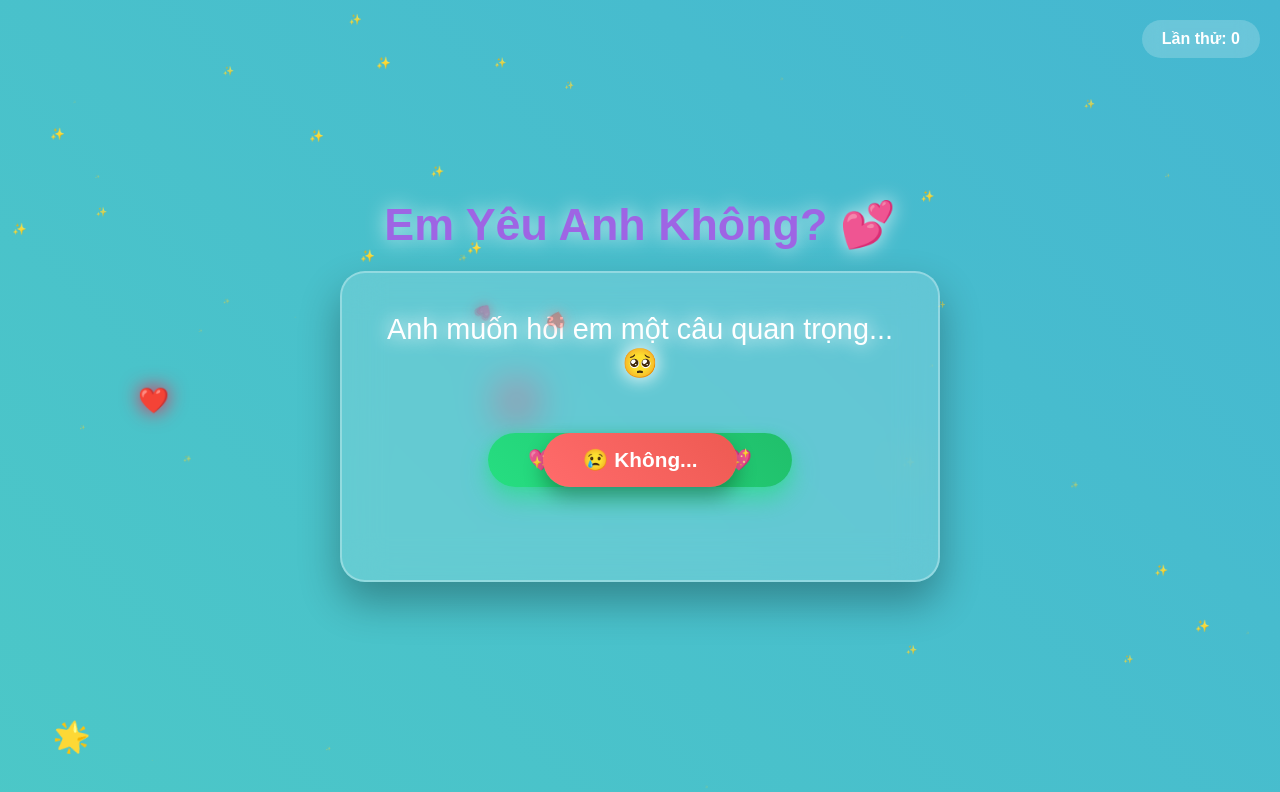
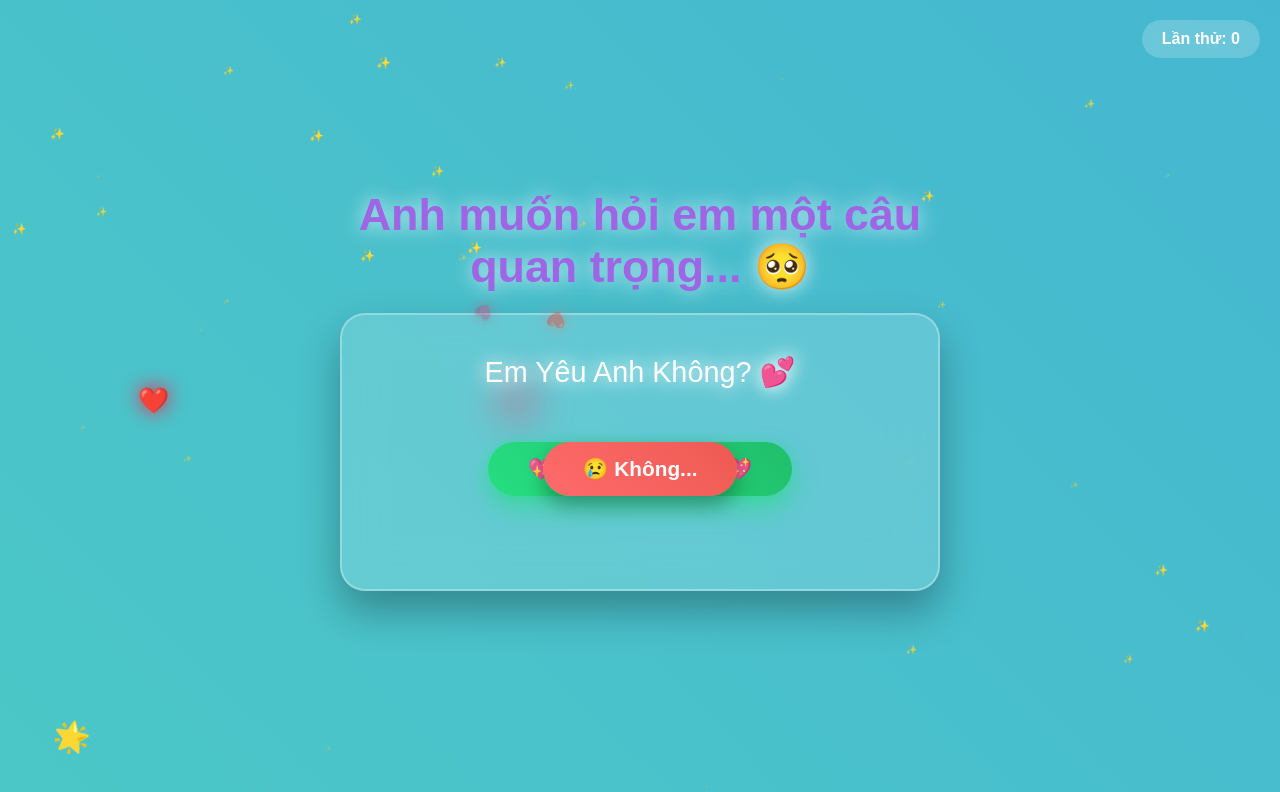
Before and after one commit to dotanduy/to-tinh-website, a plain HTML site: page index.html in a window 1280 px wide. Drawn offline with Linux system fonts and the light colour scheme.

Commit message:
Update index.html

```diff
--- a/index.html
+++ b/index.html
@@ -326,11 +326,11 @@
     </div>
 
     <div class="container">
-        <h1 class="title">Em Yêu Anh Không? 💕</h1>
+        <h1 class="title">Anh muốn hỏi em một câu quan trọng... 🥺</h1>
 
         <div class="main-content">
             <div class="question">
-                Anh muốn hỏi em một câu quan trọng... 🥺
+                Em Yêu Anh Không? 💕
             </div>
 
             <div class="buttons-container" id="buttonsContainer">
```
